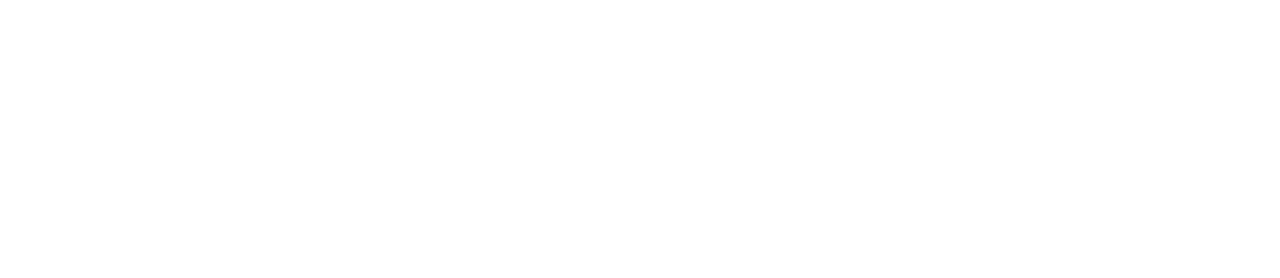
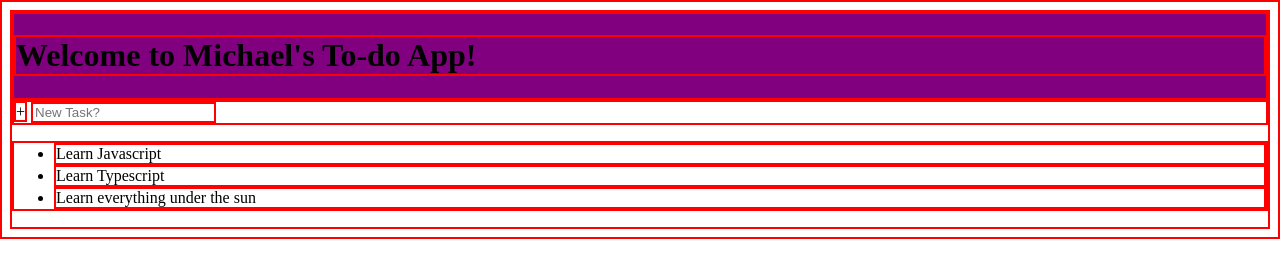
Before and after one commit to mdwiltfong/To-Do-App, a plain HTML site: page index.html in a window 1280 px wide. Drawn offline with Linux system fonts and the light colour scheme.

Commit message:
users can now add tasks to list.

```diff
--- a/index.html
+++ b/index.html
@@ -8,7 +8,20 @@
     <script defer src="script.js"></script>
     <link rel="stylesheet" href="styles.css">
 </head>
+<header>
+    <h1>Welcome to Michael's To-do App!</h1>
+</header>
 <body>
+    <form>
+        <label>+</label>
+        <input type="text" placeholder="New Task?" >
+    </form>
+    <ul>
+        <li>Learn Javascript</li>
+        <li>Learn Typescript</li>
+        <li>Learn everything under the sun</li>
+    </ul>
+
 
 </body>
 </html>
--- a/script.js
+++ b/script.js
@@ -0,0 +1,11 @@
+let form = document.querySelector("form");
+let unorderedList=document.querySelector("ul");
+form.addEventListener('submit',(e)=>{
+    e.preventDefault();
+    //console.log(`Form submited`);
+    let input=form.elements[0].value;
+    let li =document.createElement("li");
+    li.innerText=input;
+    unorderedList.append(li);
+
+})
--- a/styles.css
+++ b/styles.css
@@ -0,0 +1,12 @@
+*{
+    border:2px solid red;
+}
+
+body{
+    display:flex;
+    flex-direction: column;
+}
+
+header{
+    background-color: purple;
+}
```
